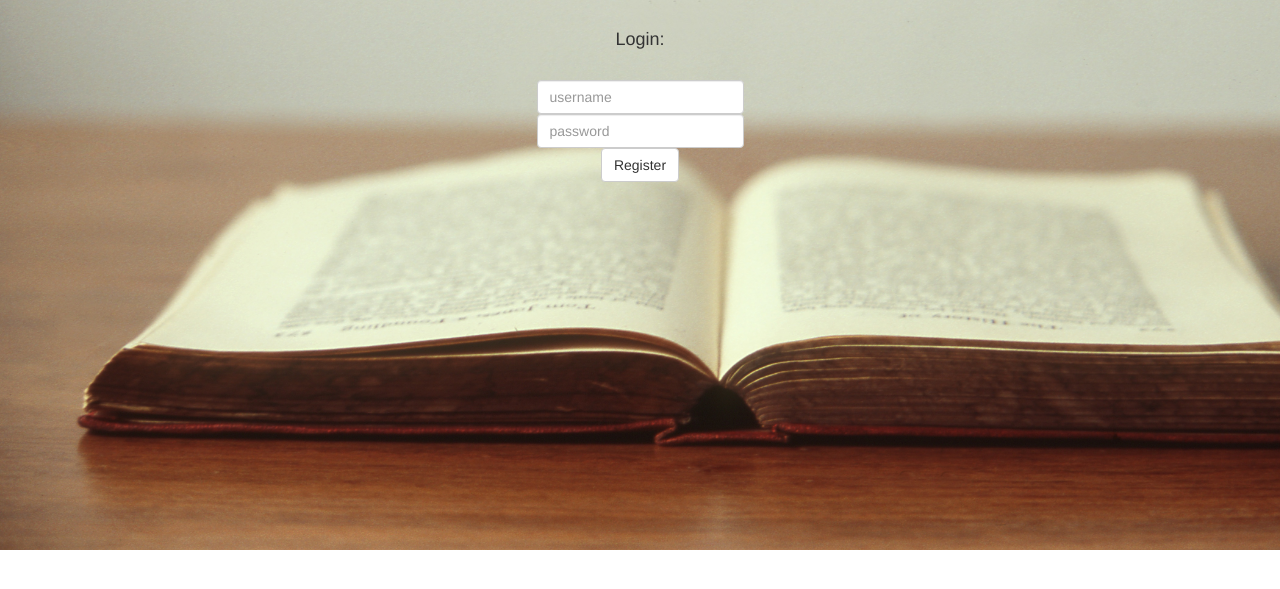
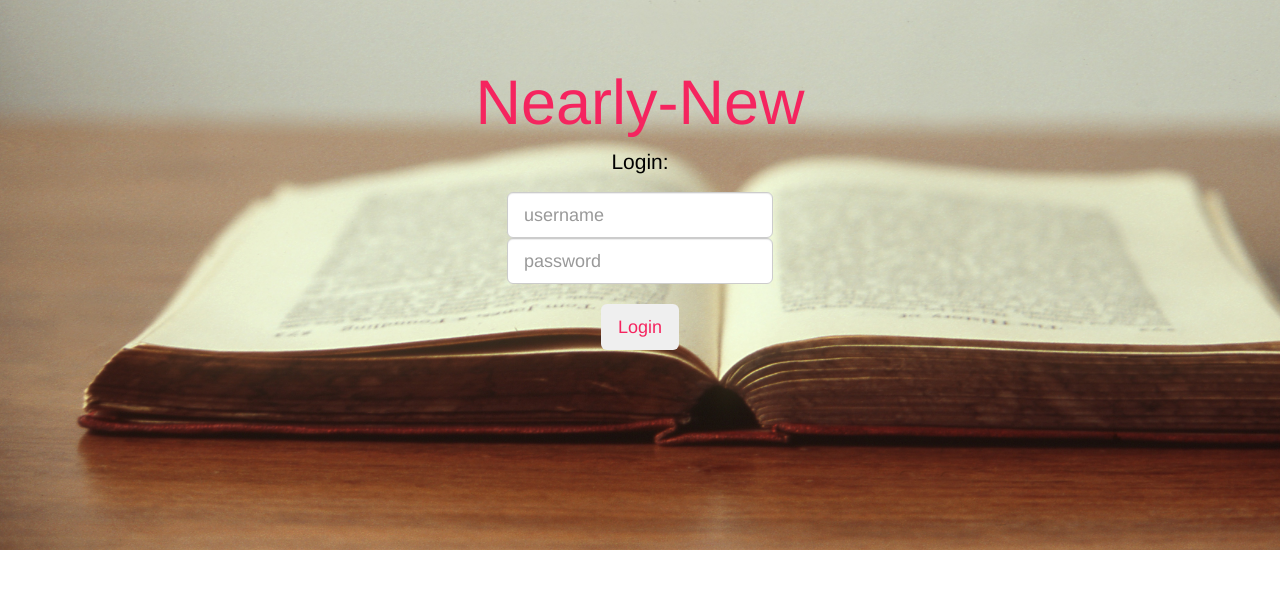
Before and after one commit to dht93/flask_nearly_new_webapp, a Flask app: page /login/ in a window 1280 px wide. Shown: the top 589 px of the page. Run offline with Flask 2, Linux system fonts and the light colour scheme; some libraries are stand-ins or nearby versions.

Commit message:
Cosmetic changes on home,register,login --> uniformity

```diff
--- a/templates/login.html
+++ b/templates/login.html
@@ -1,14 +1,14 @@
 {%extends 'header.html'%}
 
 {%block body%}
-<div class="container-fluid" align="center" style="background-image: url({{url_for('static',filename='images/book.jpg')}});background-size:cover;height:550px;">
-		<br>
-		<h4>Login:</h4>
-		<br>
+<div class="jumbotron text-center" style="background-image: url({{url_for('static',filename='images/book.jpg')}});background-size:cover;height:550px;color:#f5245f;">
+  <h1>Nearly-New</h1>
+  <p style="color:black;">Login:</p>
+  <div class="container" align="center" style="width:40%;">
 		<form action="" class="form-inline" method="post">
-      <input required type="text" class="form-control" placeholder = "username" name="user_name" value="{{request.form.user_name}}"><br>
-			<input required id="pass" type="password" class="form-control" placeholder = "password" name="password" value="{{request.form.password}}" ><br>
-      <input class="btn btn-default" type="submit" value="Register">
+      <input required type="text" class="form-control input-lg" placeholder = "username" name="user_name" value="{{request.form.user_name}}"><br>
+			<input required id="pass" type="password" class="form-control input-lg" placeholder = "password" name="password" value="{{request.form.password}}" ><br>
+      <br><input class="btn btn-lg" type="submit" value="Login">
 		</form>
     {%if error%}
     <div class="alert alert-danger" role="alert">
@@ -19,5 +19,6 @@
 {%endif%}
 
 	</div>
+</div>
 
 {%endblock%}
```
Also changed, not shown: templates/home.html (+5 -9 lines), templates/register.html (+9 -10 lines).
